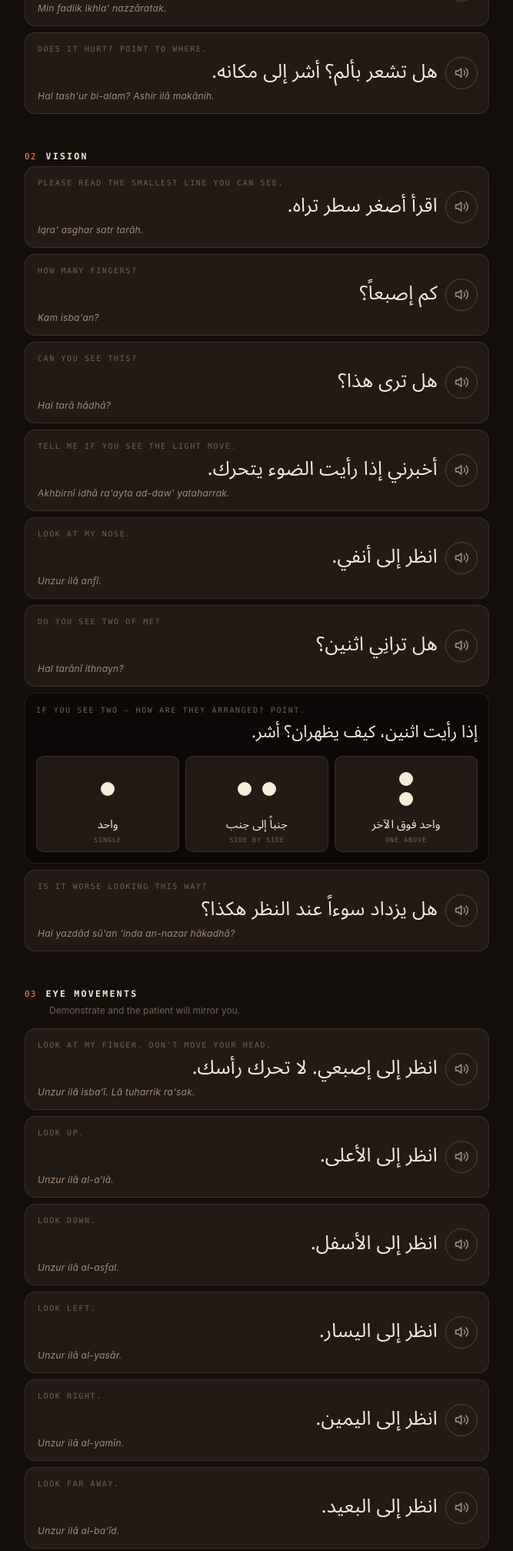
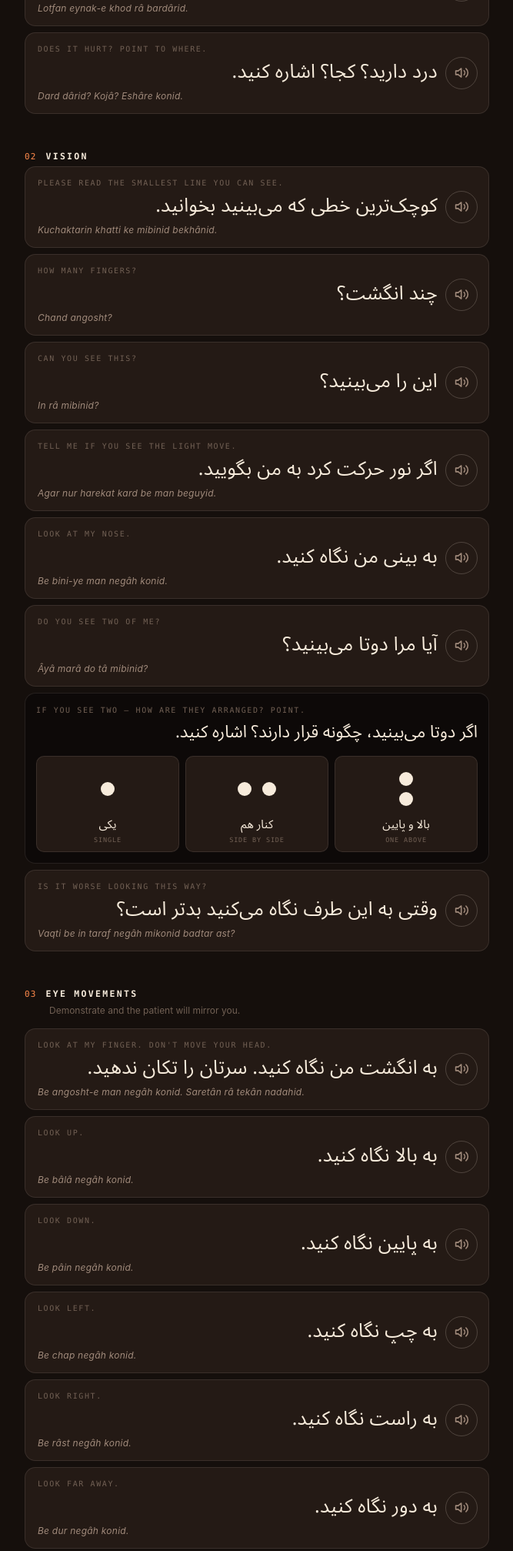
Before and after one commit to danlin-dz/Ophtho, a plain HTML site: page index.html in a window 1280 px wide. Shown: the part 713-2728 px from the top of the page at 77% size, without its empty margins (306-973 px from the left). Drawn offline with Linux system fonts and the light colour scheme; files whose address does not match are found by name.

Commit message:
Add files via upload

```diff
--- a/phrases.js
+++ b/phrases.js
@@ -1,6 +1,6 @@
-/* Eyelingual — Arabic phrase set for the ophthalmic examination.
+/* Eyelingual — Farsi phrase set for the ophthalmic examination.
  *
- * id  — permanent. Audio files are named after it (audio/ar/s02-04.m4a).
+ * id  — permanent. Audio files are named after it (audio/fa/s02-04.m4a).
  *       Never renumber an id once recording has started: a file would silently
  *       detach from its phrase.
  * en  — clinician-facing label, also what the search matches on
@@ -18,67 +18,67 @@ const STAGES = [
   {
     id:"intro", num:"01", title:"Intro",
     items:[
-      {id:"s01-01", en:"I'm the doctor, I'm going to check your eyes.", x:"أنا الطبيب، سأفحص عينيك.", p:"Anâ at-tabîb, sa-afhas 'aynayk."},
-      {id:"s01-02", en:"Please sit here.", x:"من فضلك اجلس هنا.", p:"Min fadlik ijlis hunâ."},
-      {id:"s01-03", en:"Please take off your glasses.", x:"من فضلك اخلع نظارتك.", p:"Min fadlik ikhla' nazzâratak."},
-      {id:"s01-04", en:"Does it hurt? Point to where.", x:"هل تشعر بألم؟ أشر إلى مكانه.", p:"Hal tash'ur bi-alam? Ashir ilâ makânih."}
+      {id:"s01-01", en:"I'm the doctor, I'm going to check your eyes.", x:"من دکتر هستم، چشم‌های شما را معاینه می‌کنم.", p:"Man doktor hastam, cheshm-hâye shomâ râ mo'âyene mikonam."},
+      {id:"s01-02", en:"Please sit here.", x:"لطفاً اینجا بنشینید.", p:"Lotfan injâ beneshinid."},
+      {id:"s01-03", en:"Please take off your glasses.", x:"لطفاً عینک خود را بردارید.", p:"Lotfan eynak-e khod râ bardârid."},
+      {id:"s01-04", en:"Does it hurt? Point to where.", x:"درد دارید؟ کجا؟ اشاره کنید.", p:"Dard dârid? Kojâ? Eshâre konid."}
     ]
   },
   {
     id:"acuity", num:"02", title:"Vision",
     diplopiaAfter:"s02-06",
     items:[
-      {id:"s02-01", en:"Please read the smallest line you can see.", x:"اقرأ أصغر سطر تراه.", p:"Iqra' asghar satr tarâh."},
-      {id:"s02-02", en:"How many fingers?", x:"كم إصبعاً؟", p:"Kam isba'an?"},
-      {id:"s02-03", en:"Can you see this?", x:"هل ترى هذا؟", p:"Hal tarâ hâdhâ?"},
-      {id:"s02-04", en:"Tell me if you see the light move.", x:"أخبرني إذا رأيت الضوء يتحرك.", p:"Akhbirnî idhâ ra'ayta ad-daw' yataharrak."},
-      {id:"s02-05", en:"Look at my nose.", x:"انظر إلى أنفي.", p:"Unzur ilâ anfî."},
-      {id:"s02-06", en:"Do you see two of me?", x:"هل ترانِي اثنين؟", p:"Hal tarânî ithnayn?"},
-      {id:"s02-07", en:"Is it worse looking this way?", x:"هل يزداد سوءاً عند النظر هكذا؟", p:"Hal yazdâd sû'an 'inda an-nazar hâkadhâ?"}
+      {id:"s02-01", en:"Please read the smallest line you can see.", x:"کوچک‌ترین خطی که می‌بینید بخوانید.", p:"Kuchaktarin khatti ke mibinid bekhânid."},
+      {id:"s02-02", en:"How many fingers?", x:"چند انگشت؟", p:"Chand angosht?"},
+      {id:"s02-03", en:"Can you see this?", x:"این را می‌بینید؟", p:"In râ mibinid?"},
+      {id:"s02-04", en:"Tell me if you see the light move.", x:"اگر نور حرکت کرد به من بگویید.", p:"Agar nur harekat kard be man beguyid."},
+      {id:"s02-05", en:"Look at my nose.", x:"به بینی من نگاه کنید.", p:"Be bini-ye man negâh konid."},
+      {id:"s02-06", en:"Do you see two of me?", x:"آیا مرا دوتا می‌بینید؟", p:"Âyâ marâ do tâ mibinid?"},
+      {id:"s02-07", en:"Is it worse looking this way?", x:"وقتی به این طرف نگاه می‌کنید بدتر است؟", p:"Vaqti be in taraf negâh mikonid badtar ast?"}
     ]
   },
   {
     id:"motility", num:"03", title:"Eye movements",
     note:"Demonstrate and the patient will mirror you.",
     items:[
-      {id:"s03-01", en:"Look at my finger. Don't move your head.", x:"انظر إلى إصبعي. لا تحرك رأسك.", p:"Unzur ilâ isba'î. Lâ tuharrik ra'sak."},
-      {id:"s03-02", en:"Look up.", x:"انظر إلى الأعلى.", p:"Unzur ilâ al-a'lâ."},
-      {id:"s03-03", en:"Look down.", x:"انظر إلى الأسفل.", p:"Unzur ilâ al-asfal."},
-      {id:"s03-04", en:"Look left.", x:"انظر إلى اليسار.", p:"Unzur ilâ al-yasâr."},
-      {id:"s03-05", en:"Look right.", x:"انظر إلى اليمين.", p:"Unzur ilâ al-yamîn."},
-      {id:"s03-06", en:"Look far away.", x:"انظر إلى البعيد.", p:"Unzur ilâ al-ba'îd."}
+      {id:"s03-01", en:"Look at my finger. Don't move your head.", x:"به انگشت من نگاه کنید. سرتان را تکان ندهید.", p:"Be angosht-e man negâh konid. Saretân râ tekân nadahid."},
+      {id:"s03-02", en:"Look up.", x:"به بالا نگاه کنید.", p:"Be bâlâ negâh konid."},
+      {id:"s03-03", en:"Look down.", x:"به پایین نگاه کنید.", p:"Be pâin negâh konid."},
+      {id:"s03-04", en:"Look left.", x:"به چپ نگاه کنید.", p:"Be chap negâh konid."},
+      {id:"s03-05", en:"Look right.", x:"به راست نگاه کنید.", p:"Be râst negâh konid."},
+      {id:"s03-06", en:"Look far away.", x:"به دور نگاه کنید.", p:"Be dur negâh konid."}
     ]
   },
   {
     id:"drops", num:"04", title:"Drops",
     items:[
-      {id:"s04-01", en:"Are you allergic to any medications?", x:"هل لديك حساسية من أي دواء؟", p:"Hal ladayk hassâsiya min ayy dawâ'?"},
-      {id:"s04-02", en:"I'm going to put drops in your eye.", x:"سأضع قطرة في عينك.", p:"Sa-ada' qatra fî 'aynak."},
-      {id:"s04-03", en:"Please look up.", x:"من فضلك انظر إلى الأعلى.", p:"Min fadlik unzur ilâ al-a'lâ."},
-      {id:"s04-04", en:"This is an analgesic for your eyes. It may sting for a few seconds.", x:"هذه قطرة مخدرة للعين. قد تسبب وخزاً لبضع ثوانٍ.", p:"Hâdhihi qatra mukhaddira lil-'ayn. Qad tusabbib wakhzan li-bid' thawân."},
-      {id:"s04-05", en:"This drop will dilate your pupils.", x:"هذه القطرة توسع حدقة العين.", p:"Hâdhihi al-qatra tuwassi' hadaqat al-'ayn."},
-      {id:"s04-06", en:"Your vision will be blurry for about 6 hours.", x:"ستكون رؤيتك ضبابية نحو ست ساعات.", p:"Satakûn ru'yatak dabâbiya nahwa sitt sâ'ât."},
-      {id:"s04-07", en:"Please close your eyes.", x:"من فضلك أغمض عينيك.", p:"Min fadlik aghmid 'aynayk."},
-      {id:"s04-08", en:"Don't rub your eyes.", x:"لا تفرك عينيك.", p:"Lâ tafruk 'aynayk."}
+      {id:"s04-01", en:"Are you allergic to any medications?", x:"به دارویی حساسیت دارید؟", p:"Be dâruyi hassâsiyat dârid?"},
+      {id:"s04-02", en:"I'm going to put drops in your eye.", x:"در چشم شما قطره می‌ریزم.", p:"Dar cheshm-e shomâ qatre mirizam."},
+      {id:"s04-03", en:"Please look up.", x:"لطفاً به بالا نگاه کنید.", p:"Lotfan be bâlâ negâh konid."},
+      {id:"s04-04", en:"This is an analgesic for your eyes. It may sting for a few seconds.", x:"این قطره بی‌حسی چشم است. ممکن است چند ثانیه بسوزد.", p:"In qatre bihessi-ye cheshm ast. Momken ast chand sâniye besuzad."},
+      {id:"s04-05", en:"This drop will dilate your pupils.", x:"این قطره مردمک را گشاد می‌کند.", p:"In qatre mardomak râ goshâd mikonad."},
+      {id:"s04-06", en:"Your vision will be blurry for about 6 hours.", x:"دید شما حدود شش ساعت تار خواهد بود.", p:"Did-e shomâ hodud-e shesh sâ'at târ khâhad bud."},
+      {id:"s04-07", en:"Please close your eyes.", x:"لطفاً چشمانتان را ببندید.", p:"Lotfan cheshmânetân râ bebandid."},
+      {id:"s04-08", en:"Don't rub your eyes.", x:"چشمانتان را نمالید.", p:"Cheshmânetân râ namâlid."}
     ]
   },
   {
     id:"slitlamp", num:"05", title:"Slit lamp",
     items:[
-      {id:"s05-01", en:"Chin on the rest.", x:"ضع ذقنك هنا.", p:"Da' dhaqnak hunâ."},
-      {id:"s05-02", en:"Forehead against the bar.", x:"ألصق جبهتك بهذا الشريط.", p:"Alsiq jabhatak bi-hâdhâ ash-sharît."},
-      {id:"s05-03", en:"Don't pull your head back.", x:"لا تسحب رأسك للخلف.", p:"Lâ tashab ra'sak lil-khalf."},
-      {id:"s05-04", en:"The light is bright. Please bear with it.", x:"الضوء ساطع. تحمل قليلاً.", p:"Ad-daw' sâti'. Tahammal qalîlan."},
-      {id:"s05-05", en:"Look at my ear.", x:"انظر إلى أذني.", p:"Unzur ilâ udhnî."},
-      {id:"s05-06", en:"I'm going to touch your eyelid.", x:"سألمس جفنك.", p:"Sa-almus jafnak."},
-      {id:"s05-07", en:"Almost done.", x:"أوشكنا على الانتهاء.", p:"Awshaknâ 'alâ al-intihâ'."}
+      {id:"s05-01", en:"Chin on the rest.", x:"چانه را اینجا بگذارید.", p:"Châne râ injâ bogzârid."},
+      {id:"s05-02", en:"Forehead against the bar.", x:"پیشانی را به این میله تکیه دهید.", p:"Pishâni râ be in mile tekye dahid."},
+      {id:"s05-03", en:"Don't pull your head back.", x:"سرتان را عقب نکشید.", p:"Saretân râ aqab nakeshid."},
+      {id:"s05-04", en:"The light is bright. Please bear with it.", x:"نور تند است. کمی تحمل کنید.", p:"Nur tond ast. Kami tahammol konid."},
+      {id:"s05-05", en:"Look at my ear.", x:"به گوش من نگاه کنید.", p:"Be gush-e man negâh konid."},
+      {id:"s05-06", en:"I'm going to touch your eyelid.", x:"پلک شما را لمس می‌کنم.", p:"Pelk-e shomâ râ lams mikonam."},
+      {id:"s05-07", en:"Almost done.", x:"تقریباً تمام شد.", p:"Taqriban tamâm shod."}
     ]
   },
   {
     id:"closing", num:"06", title:"Closing",
     items:[
-      {id:"s06-01", en:"The exam is finished. Thank you.", x:"انتهى الفحص. شكراً لك.", p:"Intahâ al-fahs. Shukran lak."},
-      {id:"s06-02", en:"We will use an interpreter to explain the results.", x:"سنستعين بمترجم لشرح النتائج.", p:"Sanasta'în bi-mutarjim li-sharh an-natâ'ij."}
+      {id:"s06-01", en:"The exam is finished. Thank you.", x:"معاینه تمام شد. متشکرم.", p:"Mo'âyene tamâm shod. Moteshakkeram."},
+      {id:"s06-02", en:"We will use an interpreter to explain the results.", x:"برای توضیح نتایج از مترجم استفاده می‌کنیم.", p:"Barâye towzih-e natâyej az motarjem estefâde mikonim."}
     ]
   }
 ];
@@ -88,10 +88,10 @@ const STAGES = [
    genuinely outperforms a sentence here. Anchored by diplopiaAfter. */
 const DIP = {
   en:"If you see two — how are they arranged? Point.",
-  x:"إذا رأيت اثنين، كيف يظهران؟ أشر.",
+  x:"اگر دوتا می‌بینید، چگونه قرار دارند؟ اشاره کنید.",
   opts:[
-    {svg:'<circle cx="50" cy="28" r="9"/>', x:"واحد", lab:"Single"},
-    {svg:'<circle cx="34" cy="28" r="9"/><circle cx="66" cy="28" r="9"/>', x:"جنباً إلى جنب", lab:"Side by side"},
-    {svg:'<circle cx="50" cy="15" r="9"/><circle cx="50" cy="41" r="9"/>', x:"واحد فوق الآخر", lab:"One above"}
+    {svg:'<circle cx="50" cy="28" r="9"/>', x:"یکی", lab:"Single"},
+    {svg:'<circle cx="34" cy="28" r="9"/><circle cx="66" cy="28" r="9"/>', x:"کنار هم", lab:"Side by side"},
+    {svg:'<circle cx="50" cy="15" r="9"/><circle cx="50" cy="41" r="9"/>', x:"بالا و پایین", lab:"One above"}
   ]
 };
```
Also changed, not shown: index.html (+7 -7 lines).
